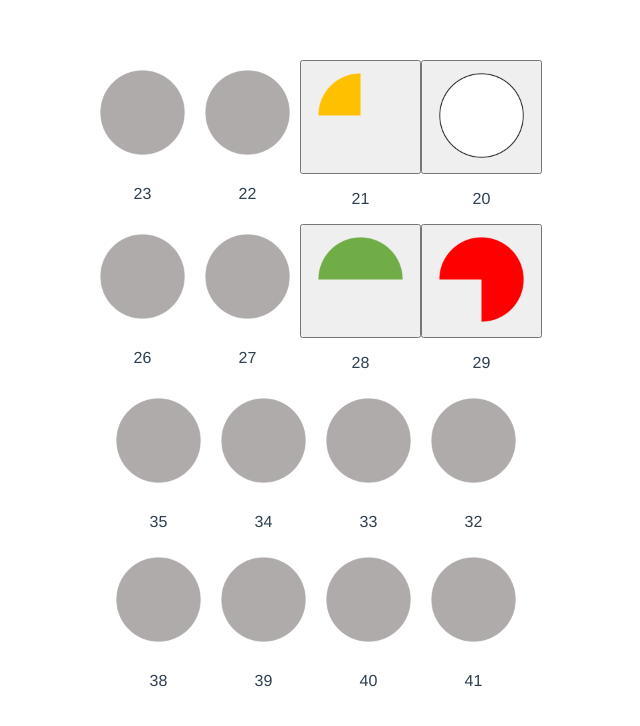
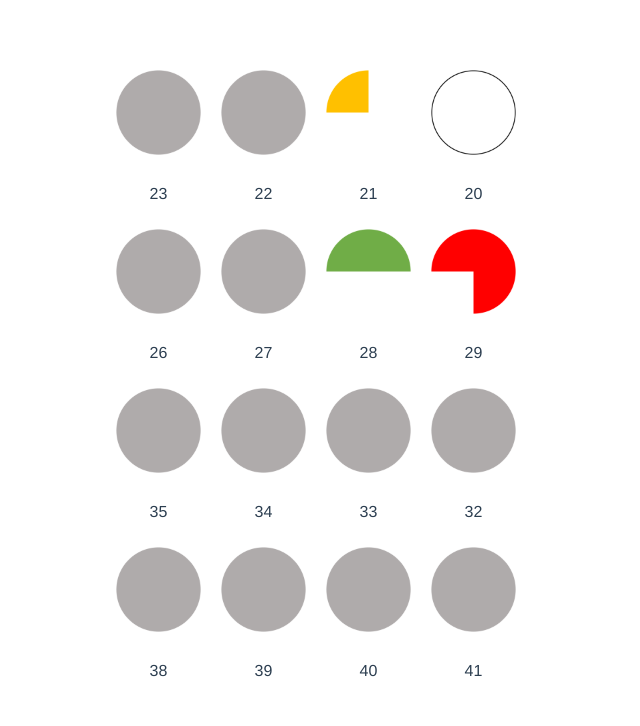
Before and after one commit to YeremiaYoga/present_tes, a Vue app: page / in a window 1280 px wide. Shown: the top 726 px of the page, without its empty margins (324-964 px from the left). Built offline with nearby package versions, Linux system fonts and the light colour scheme.

Commit message:
first commit

```diff
--- a/src/components/HelloWorld.vue
+++ b/src/components/HelloWorld.vue
@@ -248,6 +248,11 @@ export default {
   justify-content: center;
 
 }
+button{
+  padding: 0;
+  border: none;
+  background: none;
+}
 
 .cicle {
   width: 100px;
```
